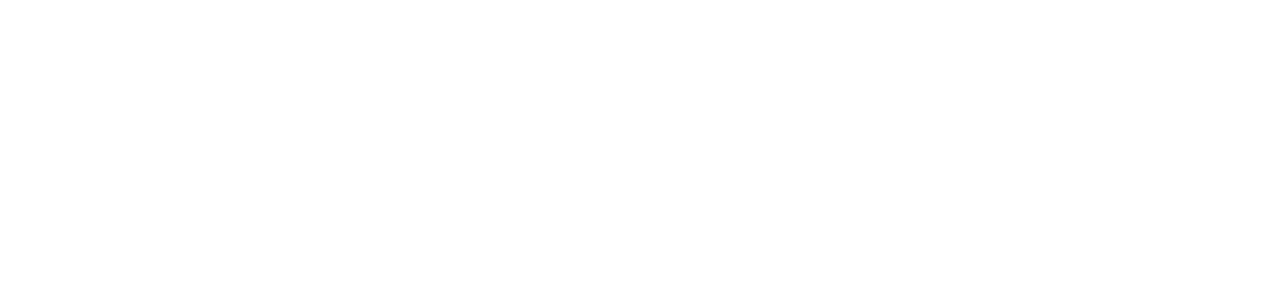
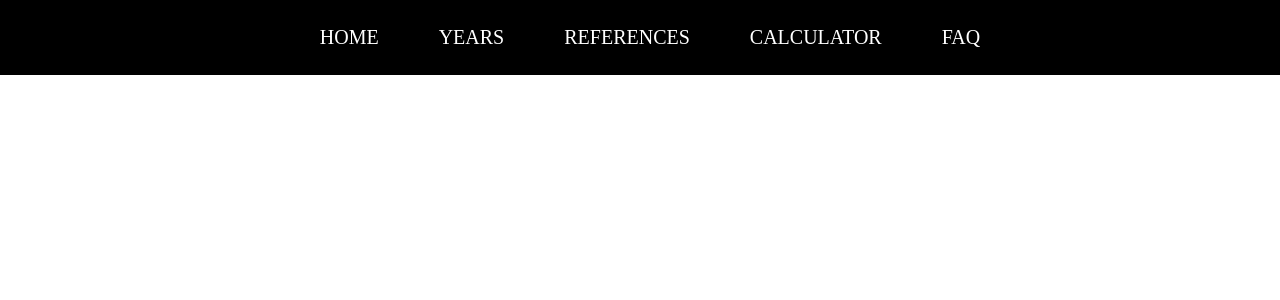
Before and after one commit to hajar-assim/sysc-site, a React (Create React App) app: page /faq in a window 1280 px wide. Before the commit this address had no page. Shown: the top 300 px of the page. Built offline with nearby package versions, Linux system fonts and the light colour scheme; a web font is replaced by a local one.

Commit message:
New FAQ and References pages, files added and Navbar updated

```diff
--- a/src/App.js
+++ b/src/App.js
@@ -2,9 +2,10 @@
 
 import { BrowserRouter,Routes,Route } from 'react-router-dom';
 import Home from './pages/home/Home';
-import ProgramTree from './pages/resources/ProgramTree';
+import References from './pages/resources/References';
 import Years from './pages/years/Years';
 import Calculator from './pages/calculator/Calculator';
+import Faq from './pages/resources/Faq';
 
 
 function App() {
@@ -15,8 +16,9 @@
       <Routes>
         <Route path="/" element = {<Home/>} />
         <Route path="/years" element = {<Years/>} />
-        <Route path="/programtree" element = {<ProgramTree/>} />
+        <Route path="/references" element = {<References/>} />
         <Route path="/calculator" element = {<Calculator/>} />
+        <Route path="/faq" element = {<Faq/>} />
 
       </Routes>
 
--- a/src/pages/home/navBar/NavBar.js
+++ b/src/pages/home/navBar/NavBar.js
@@ -8,9 +8,9 @@
             <div className="rightside"></div>
                 <Link to="/">HOME</Link>
                 <Link to="/years">YEARS</Link>
-                <Link to="/programtree">PROGRAM TREES</Link>
+                <Link to="/references">REFERENCES</Link>
                 <Link to="/calculator">CALCULATOR</Link>
-                <Link to="/references">REFERENCES</Link>
+                <Link to="/faq">FAQ</Link>
         </div>
     );
 }
--- /dev/null
+++ b/src/pages/resources/Faq.js
@@ -0,0 +1,12 @@
+import React from 'react'
+import NavBar from "../home/navBar/NavBar";
+
+function Faq() {
+  return (
+    <div>
+      <NavBar />
+    </div>
+  )
+}
+
+export default Faq
--- a/src/pages/resources/ProgramTree.js
+++ /dev/null
@@ -1,11 +0,0 @@
-import NavBar from "../home/navBar/NavBar";
-const ProgramTree = () => {
-    return (
-        <>
-        <NavBar/>
-        <p>Program Tree</p>
-        </>
-    );
-}
-
-export default ProgramTree
--- /dev/null
+++ b/src/pages/resources/References.js
@@ -0,0 +1,12 @@
+import React from 'react'
+import NavBar from "../home/navBar/NavBar";
+
+function References() {
+  return (
+    <div>
+       <NavBar />
+    </div>
+  )
+}
+
+export default References
```
